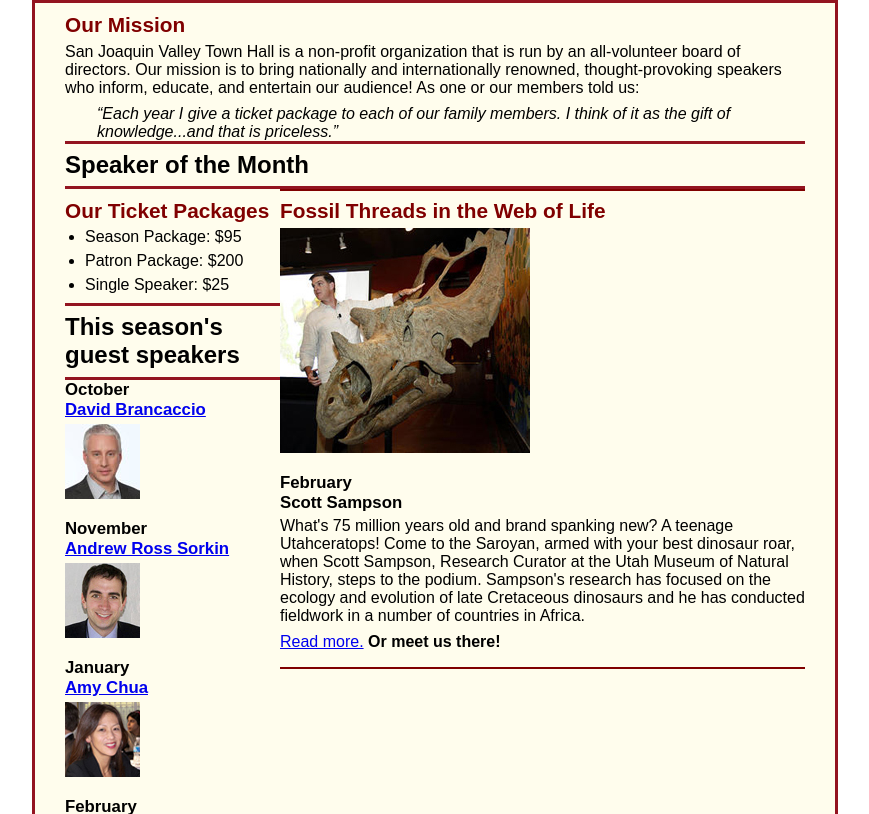
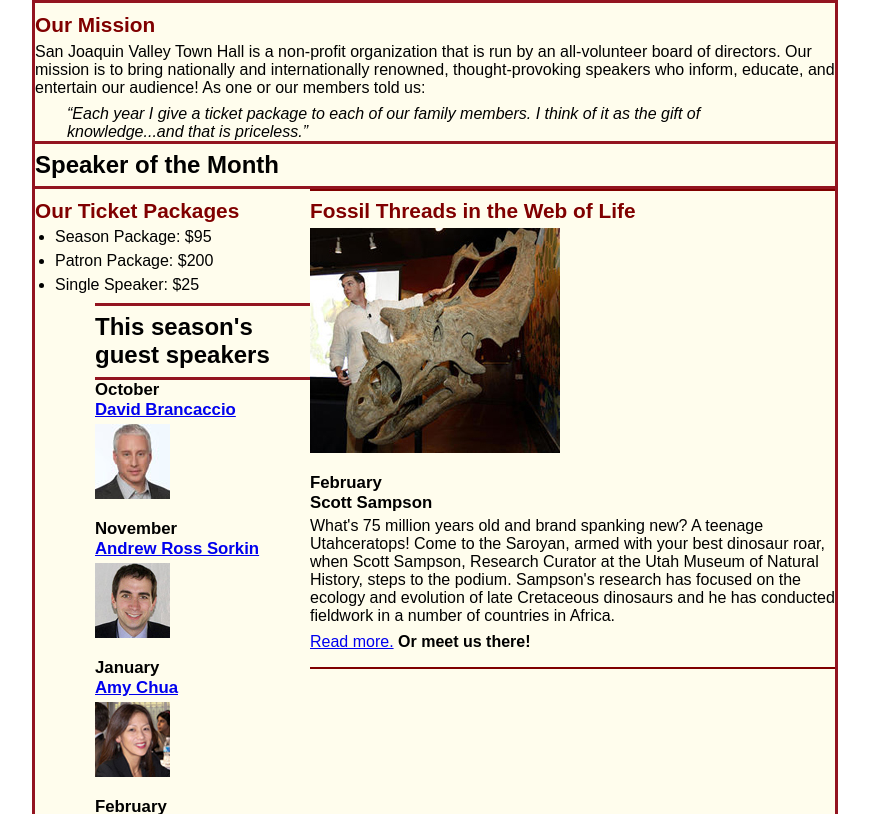
Before and after one commit to AGlann/A08, a plain HTML site: page c6_index.html in a window 1280 px wide. Shown: the part 120-934 px from the top of the page, without its empty margins (205-1074 px from the left). Drawn offline with Linux system fonts and the light colour scheme.

Commit message:
Changed css file

```diff
--- a/styles/c6_main.css
+++ b/styles/c6_main.css
@@ -47,10 +47,9 @@ header img {
 }
 /* the styles for the main content */
 main {
-	clear: left;
 }
 main {
-	padding: 0 30px;
+	padding: 0;
 }
 main h1 {
 	font-size: 150%;
@@ -104,6 +103,8 @@ article h3 {
 aside {
 	width: 215px;
 	float: right;
+	padding-left: 20px;
+	padding-bottom: 20px;
 }
 
 aside h3 {
```
